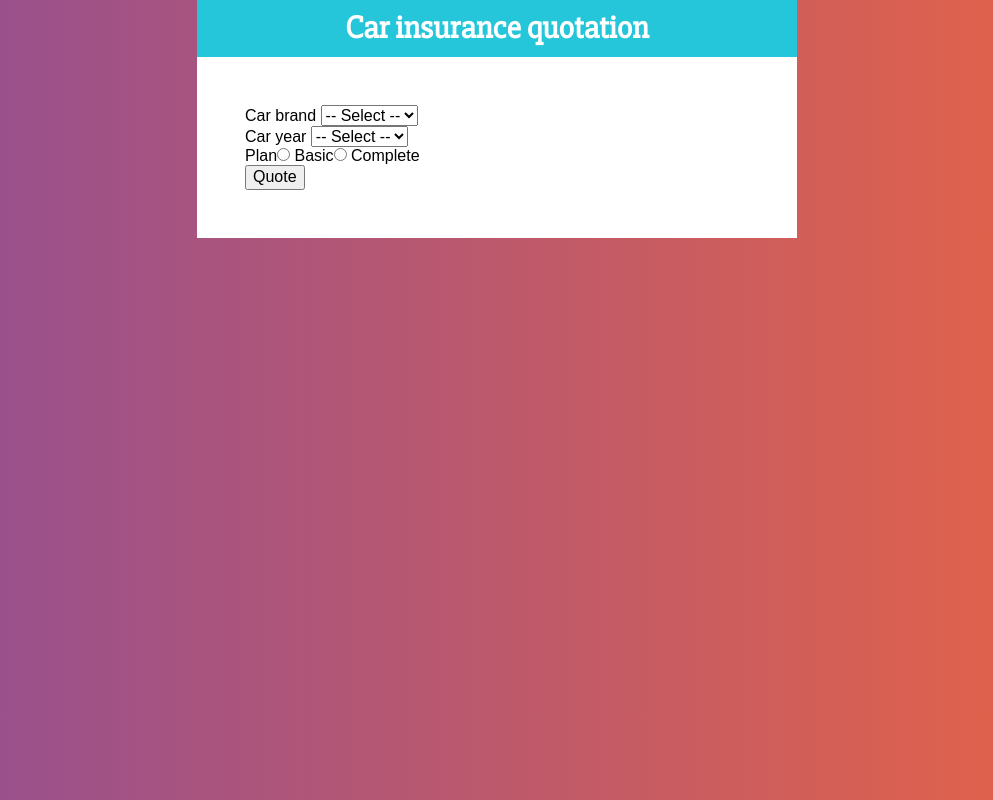
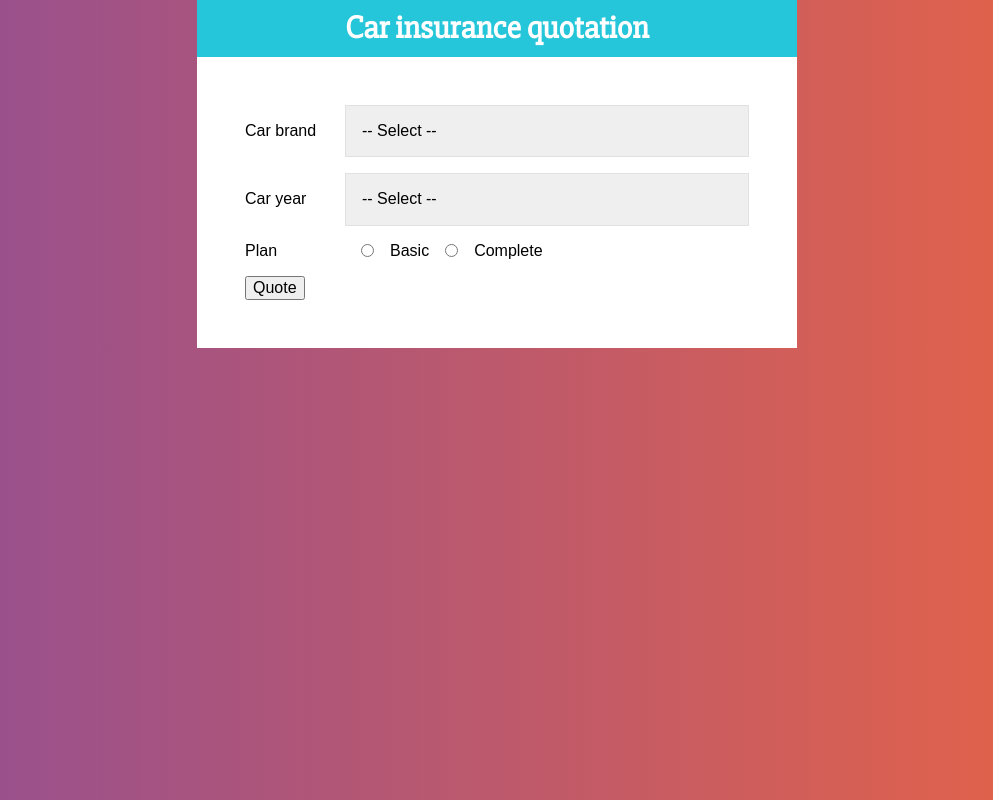
Before and after one commit to anaapezteguia/03-car-insurance-quotation, a React (Create React App) app: page / in a window 1280 px wide. Shown: the whole page, without its empty margins (143-1136 px from the left). Built offline with nearby package versions, Linux system fonts and the light colour scheme.

Commit message:
Add styled components to form

```diff
--- a/src/components/Form.js
+++ b/src/components/Form.js
@@ -1,20 +1,43 @@
 import React from 'react';
+import styled from '@emotion/styled';
+
+const Field = styled.div`
+  display: flex;
+  margin-bottom: 1rem;
+  align-items: center;
+`;
+
+const Label = styled.label`
+  flex: 0 0 100px;
+`;
+
+const Select = styled.select`
+  display: block;
+  width: 100%;
+  padding: 1rem;
+  border: 1px solid #e1e1e1;
+  -webkit-appearance: none; //removes 'normal' appearance of select
+`;
+
+const InputRadio = styled.input`
+  margin: 0 1rem;
+`;
 
 const Form = () => {
   return (
     <form>
-      <div>
-        <label>Car brand </label>
-        <select>
+      <Field>
+        <Label>Car brand </Label>
+        <Select>
           <option value="">-- Select --</option>
           <option value="american">American</option>
           <option value="european">European</option>
           <option value="asian">Asian</option>
-        </select>
-      </div>
-      <div>
-        <label>Car year </label>
-        <select>
+        </Select>
+      </Field>
+      <Field>
+        <Label>Car year </Label>
+        <Select>
           <option value="">-- Select --</option>
           <option value="2021">2021</option>
           <option value="2020">2020</option>
@@ -26,13 +49,13 @@
           <option value="2014">2014</option>
           <option value="2013">2013</option>
           <option value="2012">2012</option>
-        </select>
-      </div>
-      <div>
-        <label>Plan</label>
-        <input type="radio" name="plan" value="basic" /> Basic
-        <input type="radio" name="plan" value="complete" /> Complete
-      </div>
+        </Select>
+      </Field>
+      <Field>
+        <Label>Plan </Label>
+        <InputRadio type="radio" name="plan" value="basic" /> Basic
+        <InputRadio type="radio" name="plan" value="complete" /> Complete
+      </Field>
       <button type="button">Quote</button>
     </form>
   );
```
